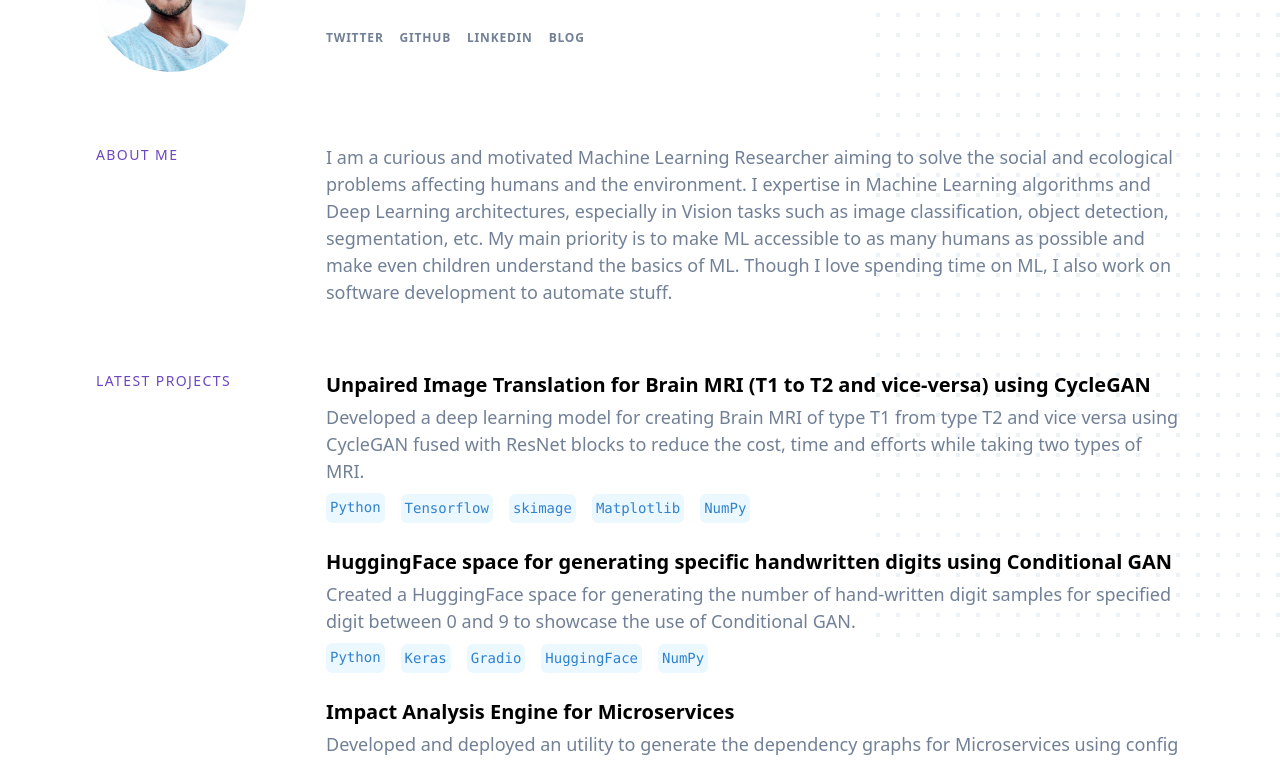
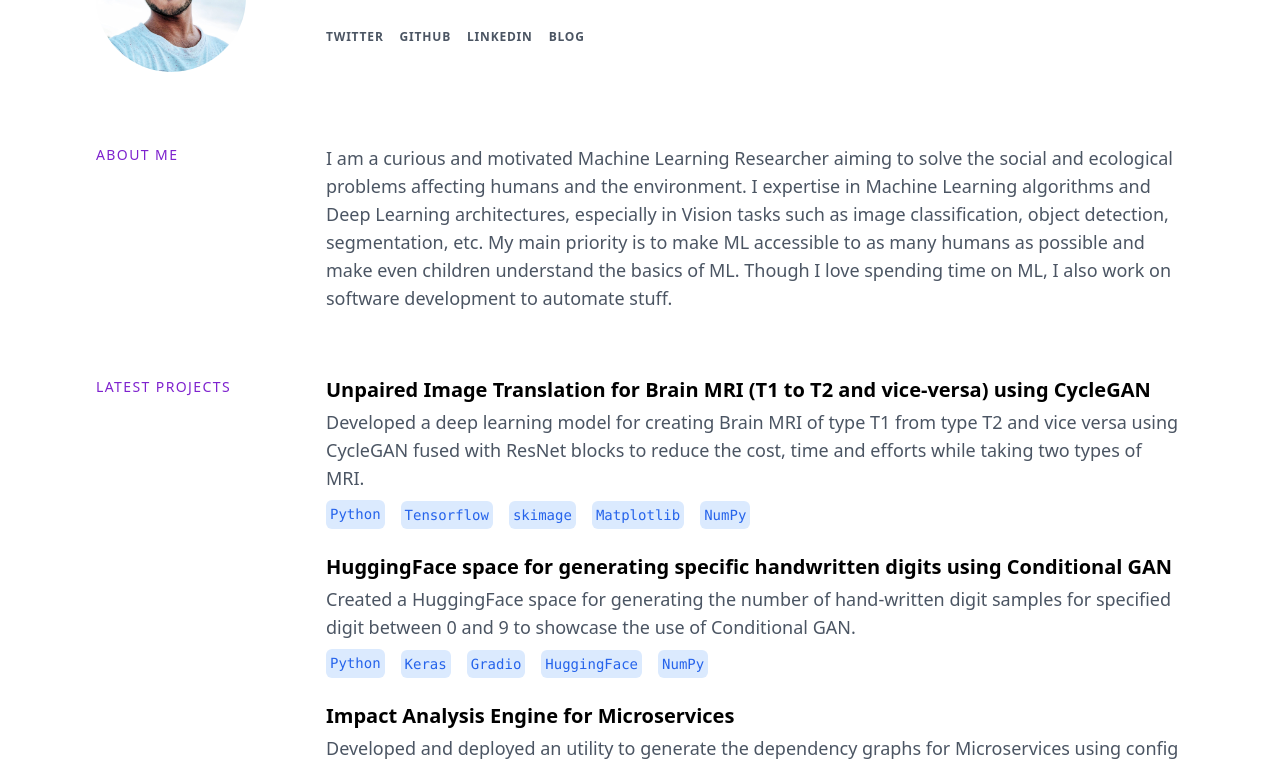
Before and after one commit to rajrathi/rajrathi.github.io, a Gatsby site: page / in a window 1280 px wide. Shown: the part 187-950 px from the top of the page. Built offline with nearby package versions, Linux system fonts and the light colour scheme; Gatsby itself is replaced by a stand-in of ours.

Commit message:
removed layout

```diff
--- a/gatsby-config.js
+++ b/gatsby-config.js
@@ -72,7 +72,7 @@ module.exports = {
     experience: [
       {
         name: 'Bitwise Inc.',
-        description: 'Programmer (Data Engineer), Sep 2020 - Present',
+        description: 'Programmer (Machine Learning Engineer), Sep 2020 - Present',
         link: '',
       },
       {
--- a/src/components/layout/index.jsx
+++ b/src/components/layout/index.jsx
@@ -3,44 +3,11 @@ import React from 'react';
 const classes = {
   wrapper: 'p-8 relative max-w-screen-xl xs:p-24',
   outerWrapper: 'relative',
-  svg: 'hidden fixed transform right-0 top-5 z-0 xl:block',
 };
 
 const Layout = ({ children }) => {
   return (
     <div className={classes.outerWrapper}>
-      <svg
-        className={classes.svg}
-        width="404"
-        height="784"
-        fill="none"
-        viewBox="0 0 404 784"
-      >
-        <defs>
-          <pattern
-            id="5d0dd344-b041-4d26-bec4-8d33ea57ec9b"
-            x="0"
-            y="0"
-            width="20"
-            height="20"
-            patternUnits="userSpaceOnUse"
-          >
-            <rect
-              x="0"
-              y="0"
-              width="4"
-              height="4"
-              className="text-gray-200"
-              fill="#edf2f7"
-            />
-          </pattern>
-        </defs>
-        <rect
-          width="404"
-          height="784"
-          fill="url(#5d0dd344-b041-4d26-bec4-8d33ea57ec9b)"
-        />
-      </svg>
       <div className={classes.wrapper}>{children}</div>
     </div>
   );
```
Also changed, not shown: package.json (+5 -5 lines), 1 other file.
